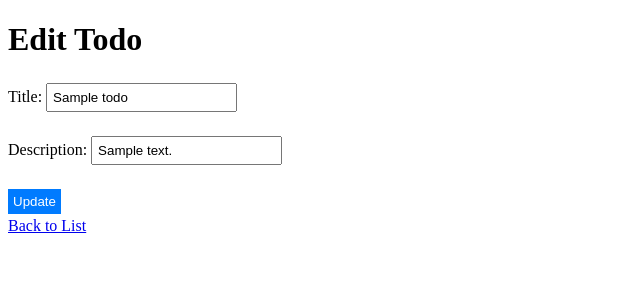
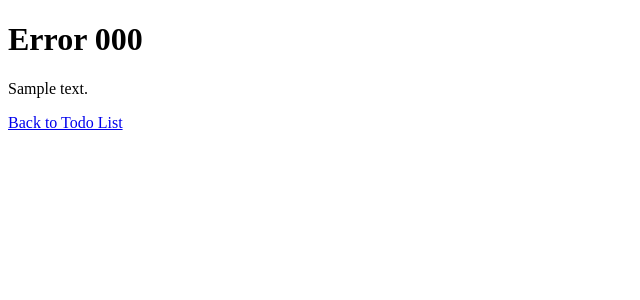
Before and after one commit to georges1138/ToDo_List_app_with_Flask-MVC_Architecture, a Flask app: template app/templates/error_page.html in a window 1280 px wide. Shown: the top 300 px of the page, without its empty margins (0-640 px from the left). Run offline with Flask 3, Linux system fonts and the light colour scheme; the visitor is signed in with stand-in values (Sample User, id 1); tables that the repository leaves empty hold one stand-in row (values such as "Sample post"); the template is opened without the code that fills it: values that come from a table or form of the project are taken from there, most other values are stand-ins (such as "Sample title", 1, 10 or a date in 2020).

Commit message:
Replace error page template with real error view; log unhandled exceptions

```diff
--- a/app/templates/error_page.html
+++ b/app/templates/error_page.html
@@ -3,23 +3,15 @@
 <head>
     <meta charset="UTF-8">
     <meta name="viewport" content="width=device-width, initial-scale=1.0">
-    <title>Edit Todo</title>
+    <title>Error {{ code }}</title>
     <link rel="stylesheet" href="{{ url_for('static', filename='styles.css') }}">
 </head>
+
 <body class="{{ theme }}-theme">
-    <h1>Edit Todo</h1>
+    <h1>Error {{ code }}</h1>
 
-    <!-- Form for editing the selected todo -->
-    <form action="{{ url_for('todo.update', todo_id=todo.todo_id) }}" method="POST">
-        <label for="title">Title:</label>
-        <input type="text" id="title" name="title" value="{{ todo.title }}" required><br><br>
+    <p>{{ description }}</p>
 
-        <label for="description">Description:</label>
-        <input type="text" id="description" name="description" value="{{ todo.description }}" required><br><br>
-
-        <button type="submit">Update</button>
-    </form>
-
-    <a href="{{ url_for('todo.list_todos') }}">Back to List</a>
+    <a href="{{ url_for('todo.list_todos') }}">Back to Todo List</a>
 </body>
 </html>
```
Also changed, not shown: app/middlewares/error_handler.py (+24 -5 lines).
